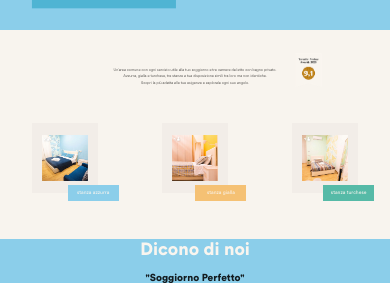
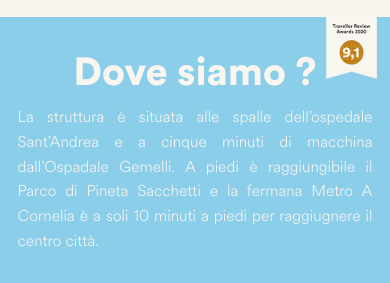
Before and after one commit to Tiziano02/prova, a PHP site: page / in a window 390 px wide; the page is wider, and only the part inside the window is pictured. Shown: the part 551-834 px from the top of that part. Run offline with PHP 8.4, Linux system fonts and the light colour scheme.

Commit message:
responsive5

```diff
--- a/css/generale.css
+++ b/css/generale.css
@@ -11,13 +11,33 @@ button {
 }
 
 .foto_prova {
-
   top: 25vh;
   bottom: 25vh;
   left: 25vw;
   right: 25vw;
   width: 50vw;
   height: 50vh;
+}
+
+@media (max-width: 1200px) {
+
+  .menu {
+    width: 100vw !important;
+    height: auto !important;
+  }
+
+  .menu>a {
+    width: 25.83vw !important;
+  }
+
+  .logo {
+    display: block !important;
+    width: 22.5vw !important;
+  }
+
+  .prenota_ora {
+    display: none !important;
+  }
 }
 
 .menu {
--- a/css/index/home.css
+++ b/css/index/home.css
@@ -3,27 +3,63 @@ body {
   background-color: #f9f5ef;
 }
 
-@media (max-width: 500px) {
+@media (max-width: 1200px) {
   .content {
-    width: 100vw;
-    display: flex;
     flex-direction: column !important;
     justify-content: space-between !important;
+    margin-top: 26.59375vw !important;
 
-
-    /*Spazio tra content e il bordo in alto 262px*/
   }
 
   .text_content {
     width: 100vw !important;
-    display: flex;
-    flex-direction: column;
     align-items: center !important;
   }
 
   .button_text_content {
     display: none !important;
   }
+
+  .img_content {
+    width: 81.25vw !important;
+    height: 56.31vw !important;
+  }
+
+  .banner {
+    height: 136vw !important;
+    flex-direction: column-reverse !important;
+    align-items: center !important;
+    text-align: center !important;
+    justify-content: space-between;
+  }
+
+  .text_banner {
+    margin-right: 0px !important;
+    width: 100vw !important;
+    margin-top: 0px !important;
+  }
+
+  .award {
+    left: 83.572917vw !important;
+    top: 144.8vw !important;
+    width: 12.979167vw !important;
+    height: 16.697917vw !important;
+  }
+
+  .map_banner {
+    margin-left: 0px !important;
+    /* distanza a sinistra dal bordo alla mappa 114px*/
+    margin-right: 8.0px !important;
+    margin-bottom: 5vw !important;
+    /*distanza tra la mappa e il testo dell banner 111px*/
+    width: 80vw !important;
+    height: 60vw !important;
+  }
+
+  .point_text_banner {
+    display: none !important;
+  }
+
 }
 
 .content {
--- a/css/index/regolefontHome.css
+++ b/css/index/regolefontHome.css
@@ -1,6 +1,6 @@
-@media (max-width: 500px) {
+@media (max-width: 1200px) {
   .menu>a {
-    font-size: 3vw !important;
+    font-size: 3.5vw !important;
   }
 
   .title_text_content {
@@ -8,9 +8,45 @@
   }
 
   .testo_text_content {
-    font-size: 3vw !important;
-    color: red;
+    font-size: 3.5vw !important;
+    text-align: justify !important;
+    margin-left: 4.5vw !important;
+    margin-right: 4.5vw !important;
   }
+
+  .testo_text_content>br {
+    display: none !important;
+  }
+
+  .title_text_banner {
+    margin-top: 7vw !important;
+    font-size: 10vw !important;
+  }
+
+  .testo_text_banner {
+    font-size: 4vw !important;
+    text-align: justify !important;
+    margin-left: 4.5vw !important;
+    margin-right: 4.5vw !important;
+  }
+
+  .testo_text_banner>br {
+    display: none !important;
+
+  }
+
+  .text_under_banner {
+    font-size: 3.5vw !important;
+    margin-top: 10vw !important;
+    text-align: justify !important;
+    margin-left: 4.5vw !important;
+    margin-right: 4.5vw !important;
+  }
+
+  .text_under_banner>br {
+    display: none !important;
+  }
+
 }
 
 
@@ -53,7 +89,7 @@
 .testo_text_content {
   font-size:
     /*19px*/
-    0.989583333333333vw;
+    1.2vw;
   font-family: 'Light';
 
   color: rgb(38, 37, 35);
@@ -85,7 +121,6 @@
   text-align: left;
   color: rgb(249, 245, 239);
   line-height: 1.579;
-
 }
 
 .lettera {
```
